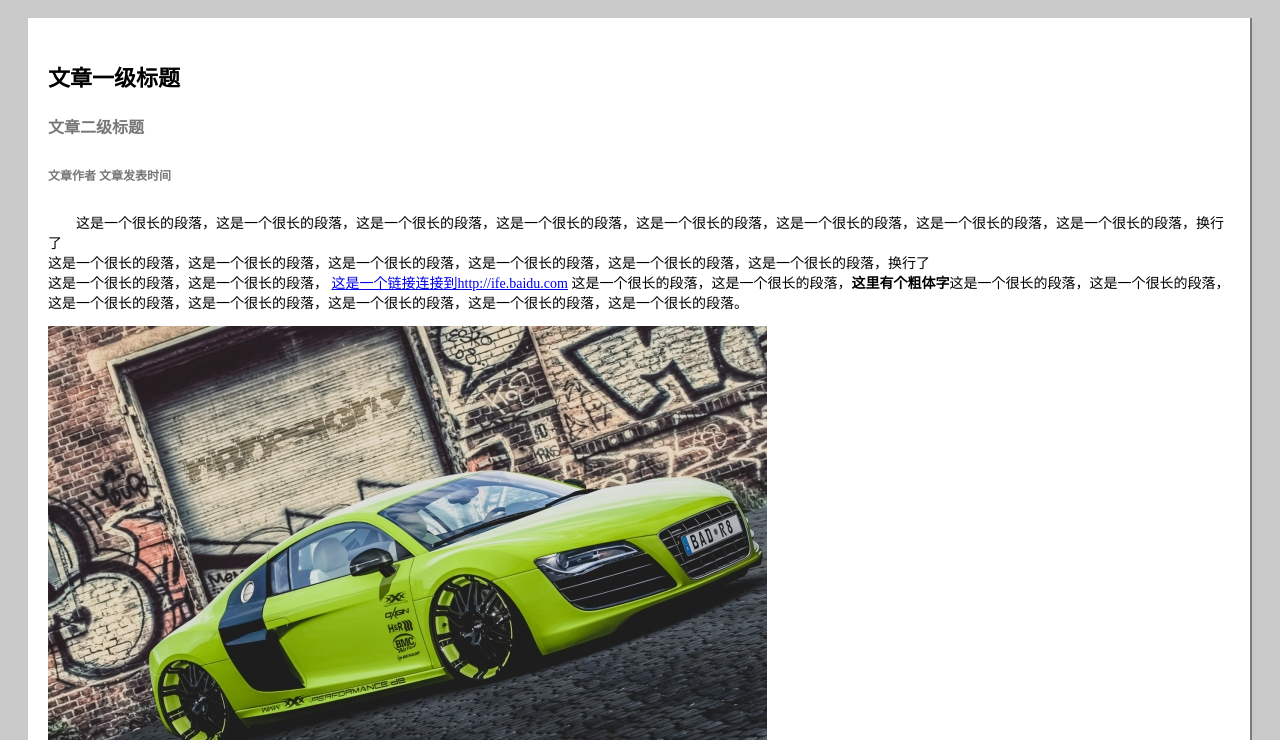
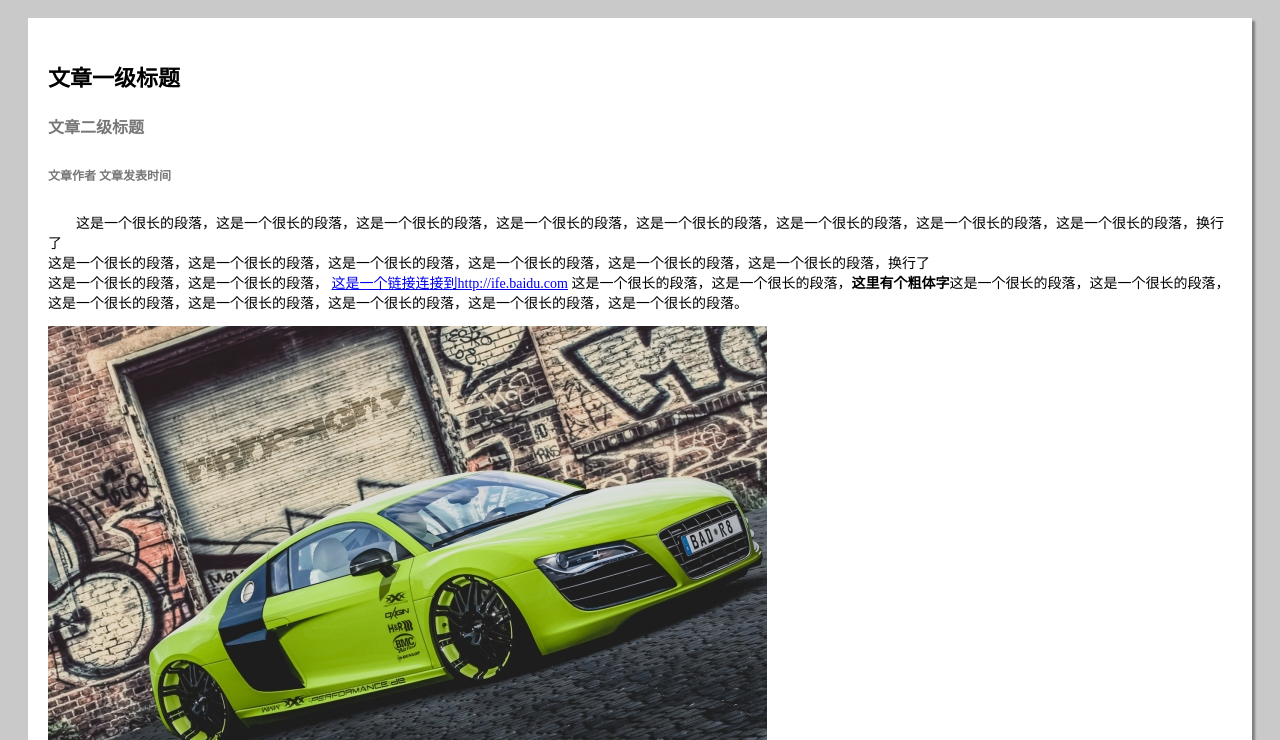
Before and after one commit to veynel/ife2017, a plain HTML site: page xiaowei/task2/index.html in a window 1280 px wide. Shown: the part 60-800 px from the top of the page. Drawn offline with Linux system fonts and the light colour scheme.

Commit message:
task2
little change

```diff
--- a/xiaowei/task2/style.css
+++ b/xiaowei/task2/style.css
@@ -37,10 +37,9 @@
 article,section,aside {
 	font-size: 14px;
 	background-color: #fff;
-	border-right: 2px solid #7A7A7A;
-	border-bottom: 2px solid #7A7A7A;
 	margin: 20px;
 	padding: 20px;
+	box-shadow: 3px 3px 2px gray;
 	overflow: hidden;
 }
 /*picture*/
```
